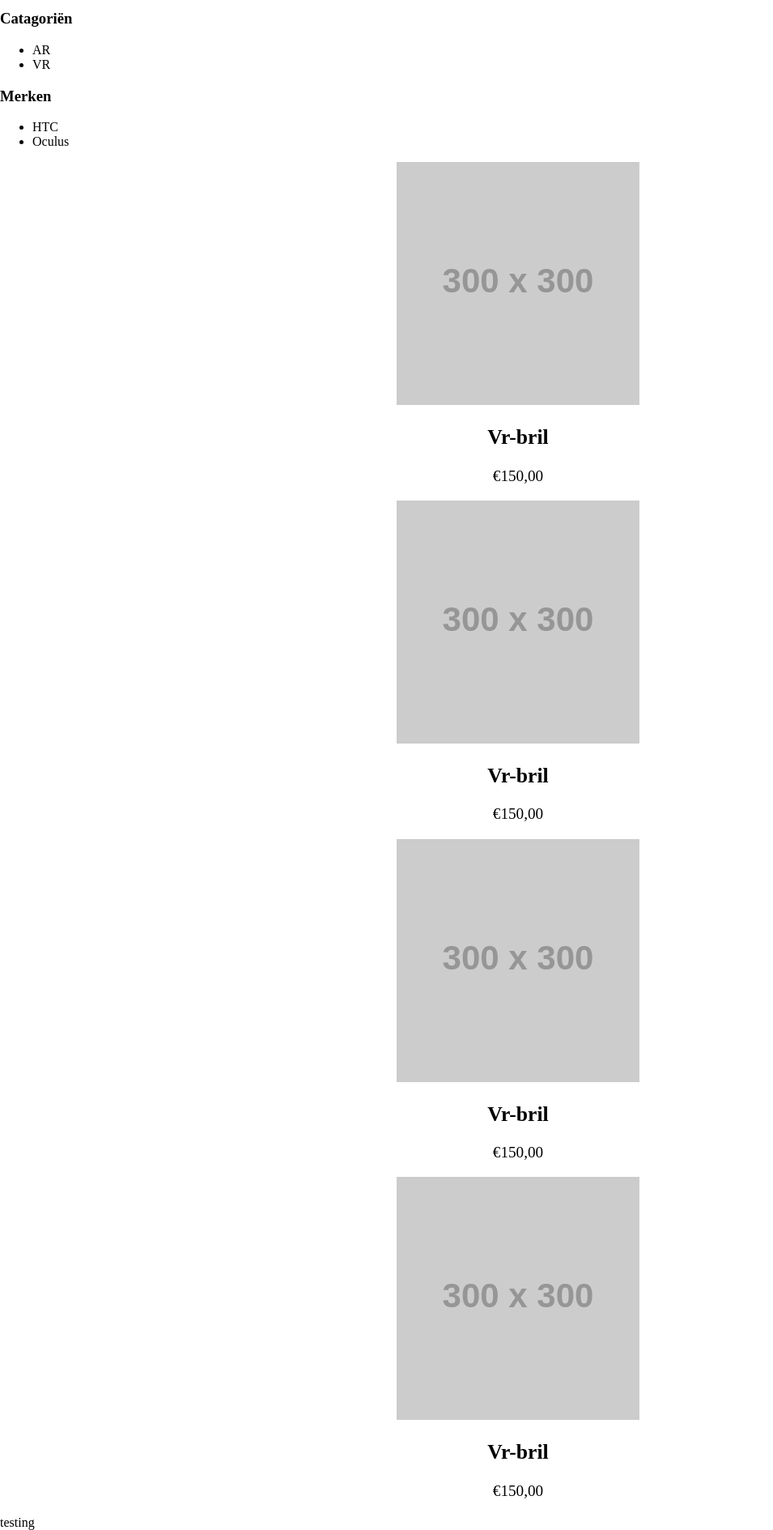
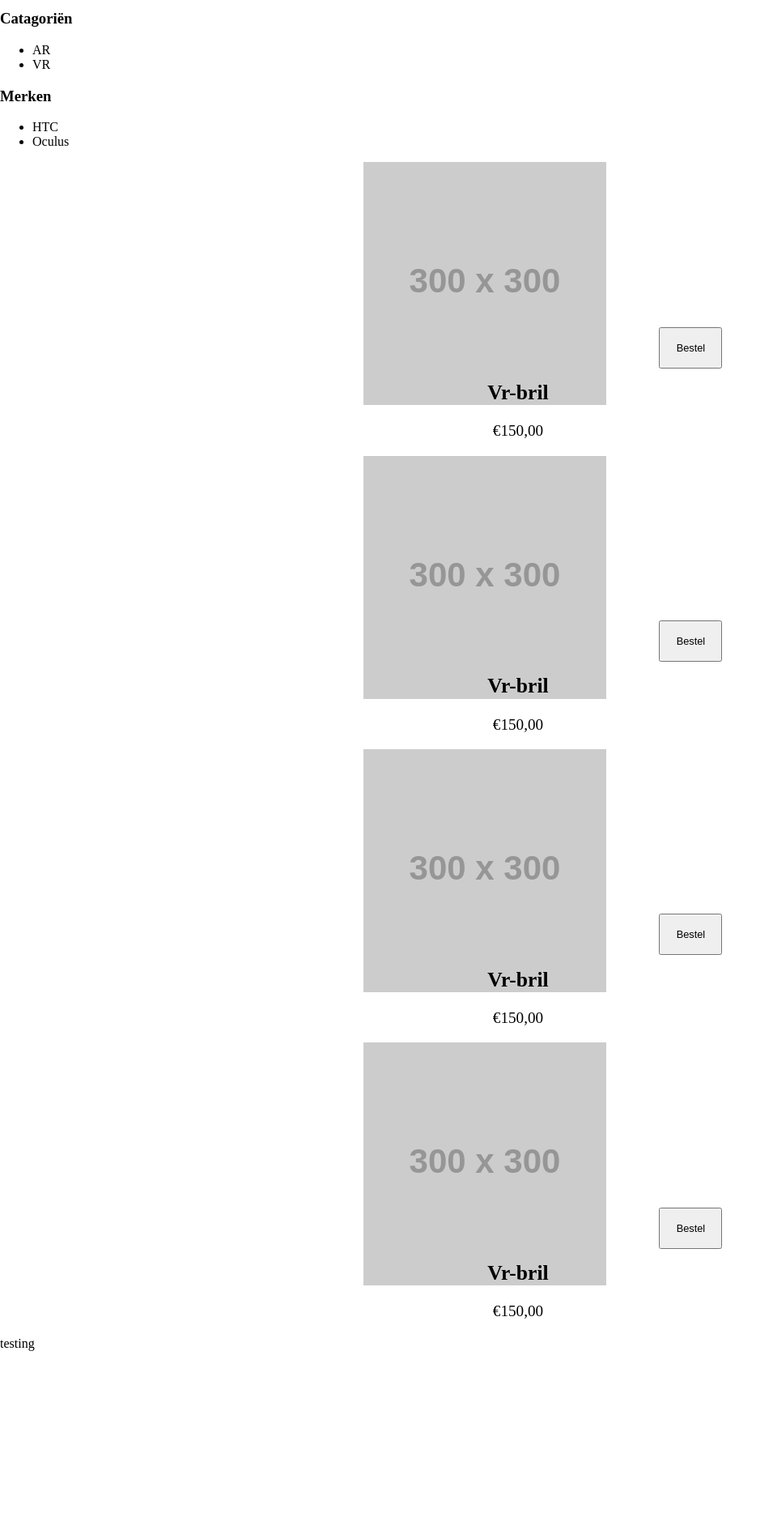
Before and after one commit to mainshooter/webshop, a PHP site: page / in a window 1280 px wide. Shown: the part 386-2275 px from the top of the page at 81% size, without its empty margins (0-955 px from the left). After the commit the page ends 2054 px from the top, so only its background shows below. Run offline with PHP 8.4, Linux system fonts and the light colour scheme; grey boxes labelled with a size stand in for pictures from a placeholder-image service; some libraries are stand-ins or nearby versions.

Commit message:
Added order button

```diff
--- a/index.php
+++ b/index.php
@@ -53,25 +53,29 @@
             <div class="col-3 product">
               <!-- Product -->
               <img class="col-12" src="http://placehold.it/300x300" />
+              <button type="button">Bestel</button>
               <h2>Vr-bril</h2>
               <p>&euro;150,00</p>
             </div>
 
             <div class="col-3 product">
-              <!-- Products -->
+              <!-- Product -->
               <img class="col-12" src="http://placehold.it/300x300" />
+              <button type="button">Bestel</button>
               <h2>Vr-bril</h2>
               <p>&euro;150,00</p>
             </div>
             <div class="col-3 product">
               <!-- Product -->
               <img class="col-12" src="http://placehold.it/300x300" />
+              <button type="button">Bestel</button>
               <h2>Vr-bril</h2>
               <p>&euro;150,00</p>
             </div>
             <div class="col-3 product">
               <!-- Product -->
               <img class="col-12" src="http://placehold.it/300x300" />
+              <button type="button">Bestel</button>
               <h2>Vr-bril</h2>
               <p>&euro;150,00</p>
             </div>
--- a/style/style.css
+++ b/style/style.css
@@ -97,6 +97,15 @@ nav ul ul {
 .product h2 {
   font-weight: bold;
   font-size: 1.6em;
+  margin-top: -2em;
+}
+.product button {
+  position: relative;
+  top: -5.2em;
+  right: -4.8em;
+  height: 4em;
+  width: 6.1em;
+  font-size: 0.8em;
 }
 .product p {
   font-weight: lighter;
```
